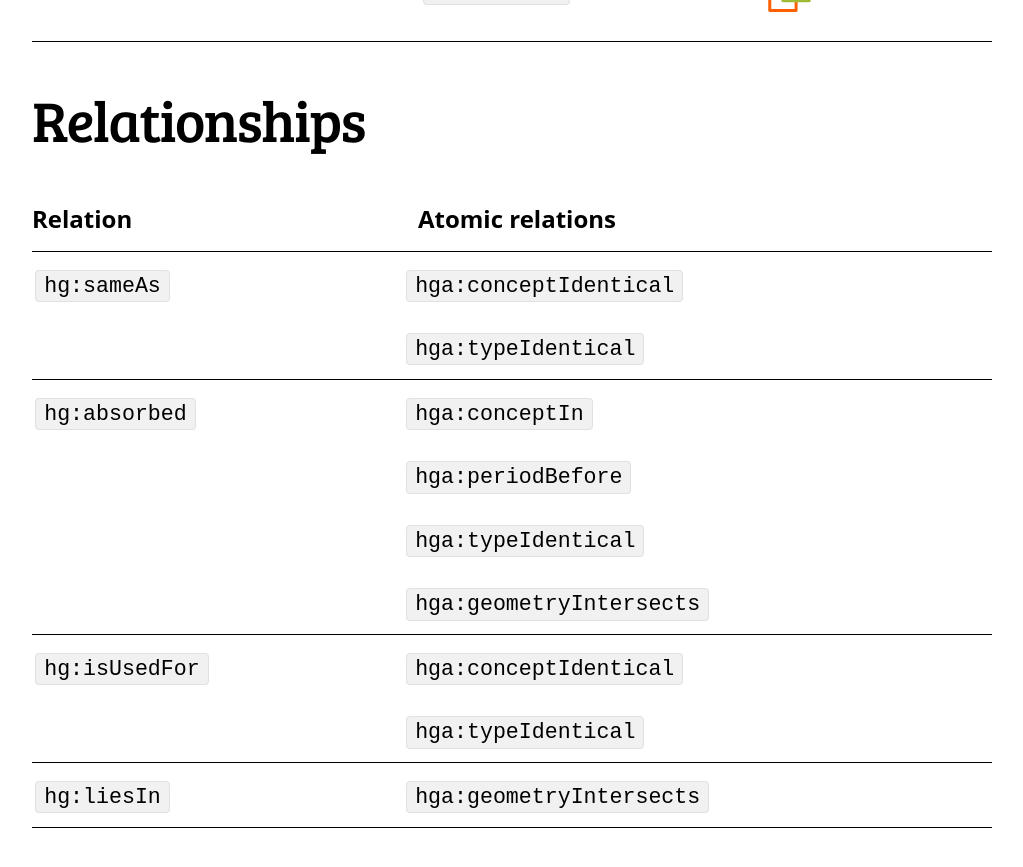
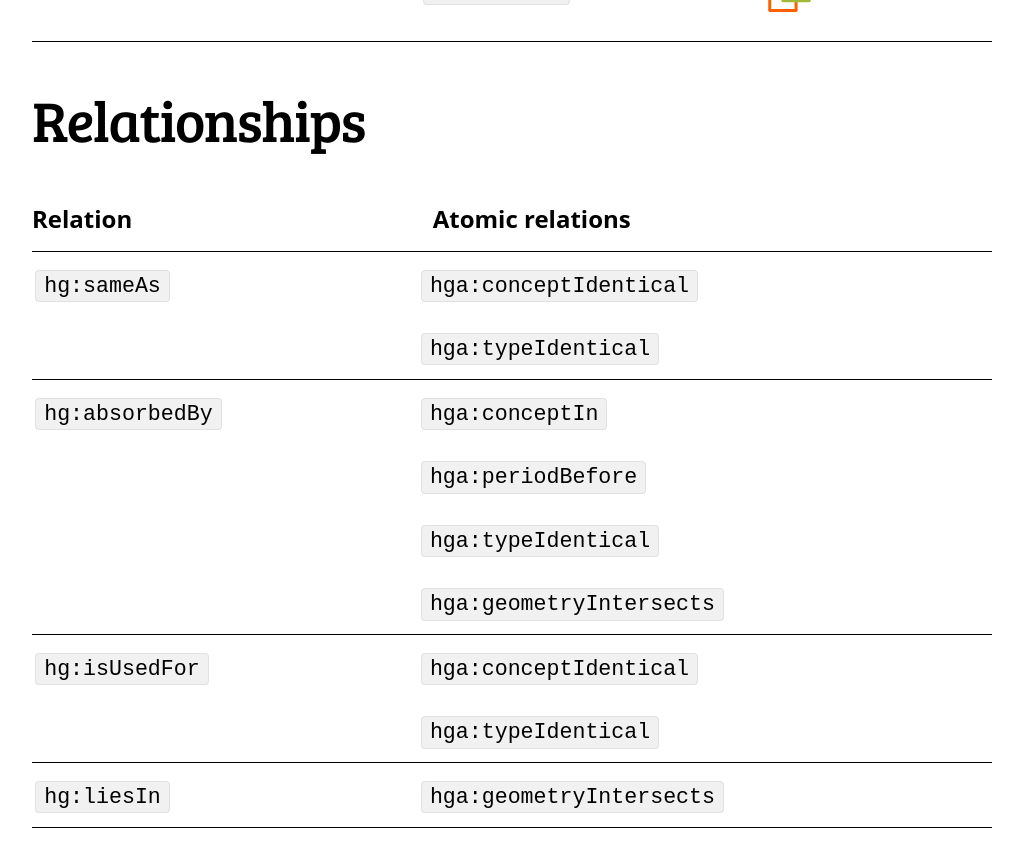
Before and after one commit to histograph/histograph.github.io, a Jekyll site: the page built from index.md, in a window 1280 px wide and 900 px high, scrolled down 2441 px. Shown: the top 867 px of the window, without its empty margins (128-1151 px from the left). Built offline with Jekyll 4.4.1, drawn with Linux system fonts in a browser that asks for light colours; some web fonts are replaced.

Commit message:
absorbed > absorbedBy

```diff
--- a/_data/relations.yml
+++ b/_data/relations.yml
@@ -3,7 +3,7 @@
     - hga:conceptIdentical
     - hga:typeIdentical
 
-- uri: hg:absorbed
+- uri: hg:absorbedBy
   atomic:
     - hga:conceptIn
     - hga:periodBefore
```
